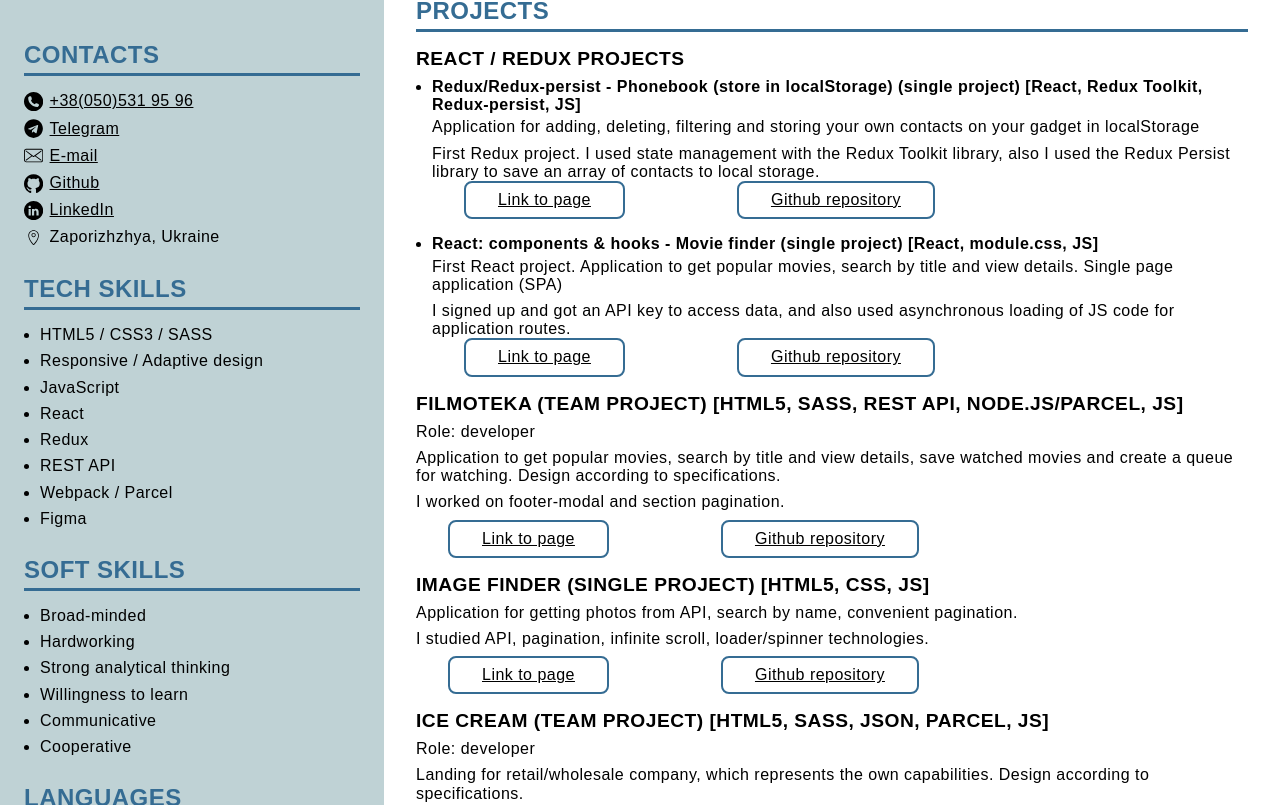
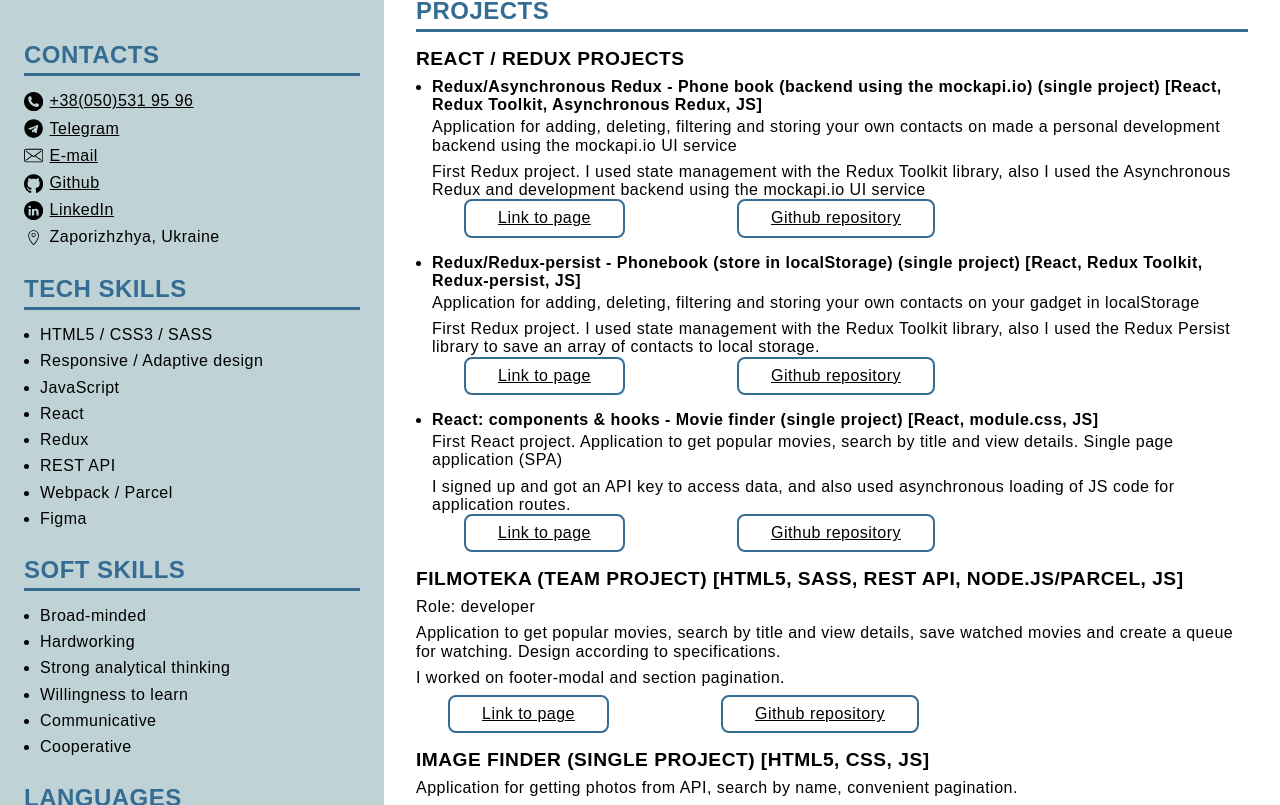
Before and after one commit to yuri69k/Yurii-Karmaz-resume, a plain HTML site: page index.html in a window 1280 px wide. Shown: the part 295-1100 px from the top of the page. Drawn offline with nearby package versions, Linux system fonts and the light colour scheme.

Commit message:
add project

```diff
--- a/index.html
+++ b/index.html
@@ -40,6 +40,34 @@
             <li class="subsection-item">
               <h3 class="h3-title">React / Redux projects</h3>
               <ul class="square-style">
+                  <li>
+                  <div>
+                    <h4 class="h4-title">
+                      Redux/Asynchronous Redux - Phone book (backend using the mockapi.io)
+                      (single project) [React, Redux Toolkit, Asynchronous Redux, JS]
+                    </h4>
+                    <p class="text">
+                      Application for adding, deleting, filtering and storing
+                      your own contacts on  made a personal development backend using the mockapi.io UI service
+                    </p>
+                    <p>
+                      First Redux project. I used state management with the
+                      Redux Toolkit library, also I used the Asynchronous Redux and development backend using the mockapi.io UI service
+                    </p>
+                  </div>
+                  <div class="link-set">
+                    <a class="link link-bordered" href="https://yuri69k.github.io/-goit-react-hw-07-phonebook/" target="_blank"
+                      >Link to page</a
+                    >
+                    <a
+                      class="link link-bordered"
+                      href="https://github.com/yuri69k/-goit-react-hw-07-phonebook"
+                      target="_blank"
+                      rel="noopener noreferrer nofollow"
+                      >Github repository</a
+                    >
+                  </div>
+                </li>
                 <li>
                   <div>
                     <h4 class="h4-title">
```
